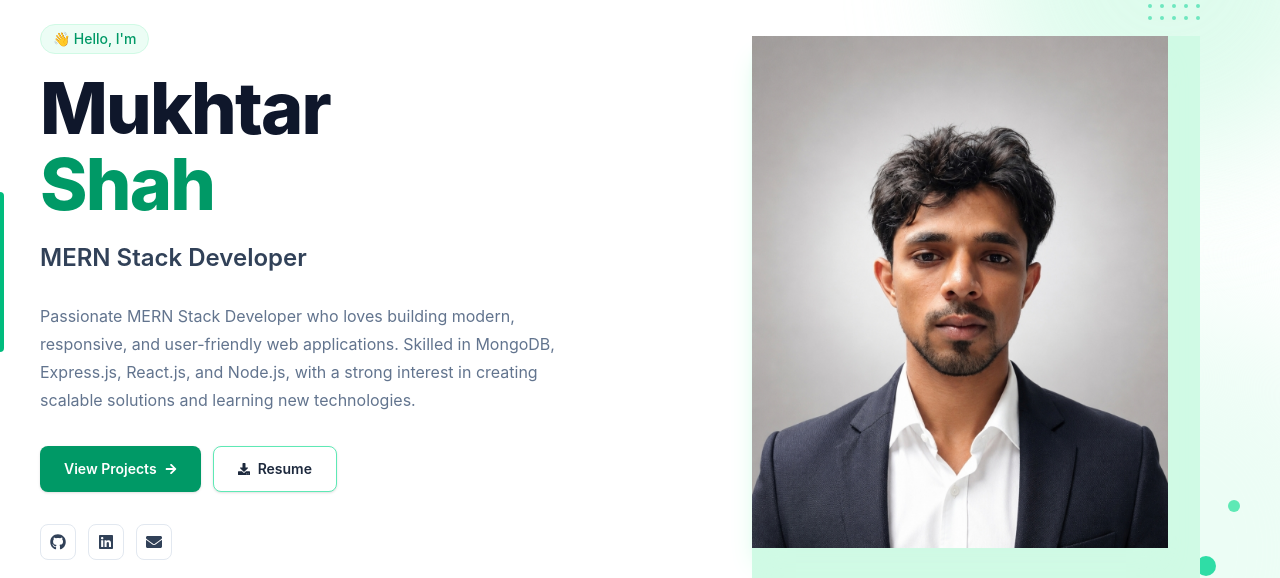
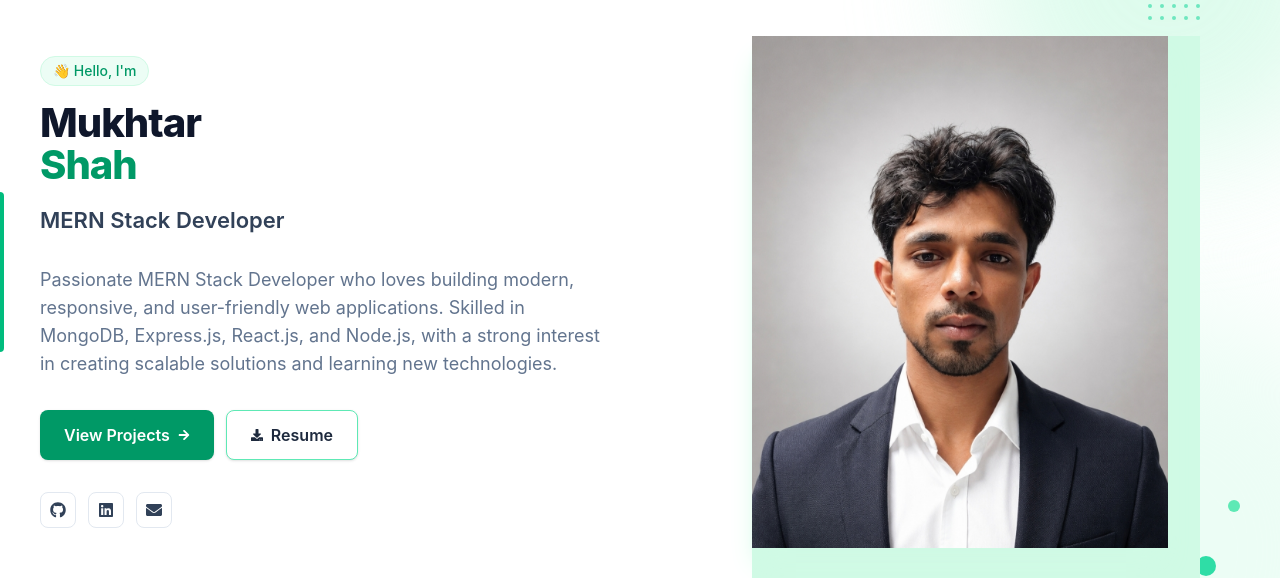
Before and after one commit to mrmukhtar05/my-portfolio, a React (Vite) app: page / in a window 1280 px wide. Shown: the part 128-706 px from the top of the page. Built offline with nearby package versions, Linux system fonts and the light colour scheme; no server answers.

Commit message:
Update Hero, About, Navbar and Home layout

```diff
--- a/src/components/Hero.jsx
+++ b/src/components/Hero.jsx
@@ -240,7 +240,7 @@ const Hero = () => {
                 text-3xl
                 sm:text-5xl
                 md:text-6xl
-                lg:text-7xl
+                lg:text-[40px]
                 font-extrabold
                 leading-[1.05]
                 tracking-tight
@@ -273,6 +273,7 @@ const Hero = () => {
                 text-lg
                 sm:text-xl
                 md:text-2xl
+                lg:text-[22px]
                 font-semibold
                 text-slate-700
                 min-h-[30px]
@@ -304,6 +305,7 @@ const Hero = () => {
                 text-left
                 text-[11px]
                 sm:text-base
+                lg:text-[18px]
                 text-slate-500
                 leading-5
                 sm:leading-7
@@ -343,6 +345,7 @@ const Hero = () => {
                   hover:bg-emerald-700
                   text-white
                   text-sm
+                  lg:text-base
                   font-semibold
                   shadow-sm
                   transition-all
@@ -374,6 +377,7 @@ const Hero = () => {
                   hover:bg-emerald-50
                   text-slate-800
                   text-sm
+                  lg:text-base
                   font-semibold
                   border
                   border-emerald-300
```
